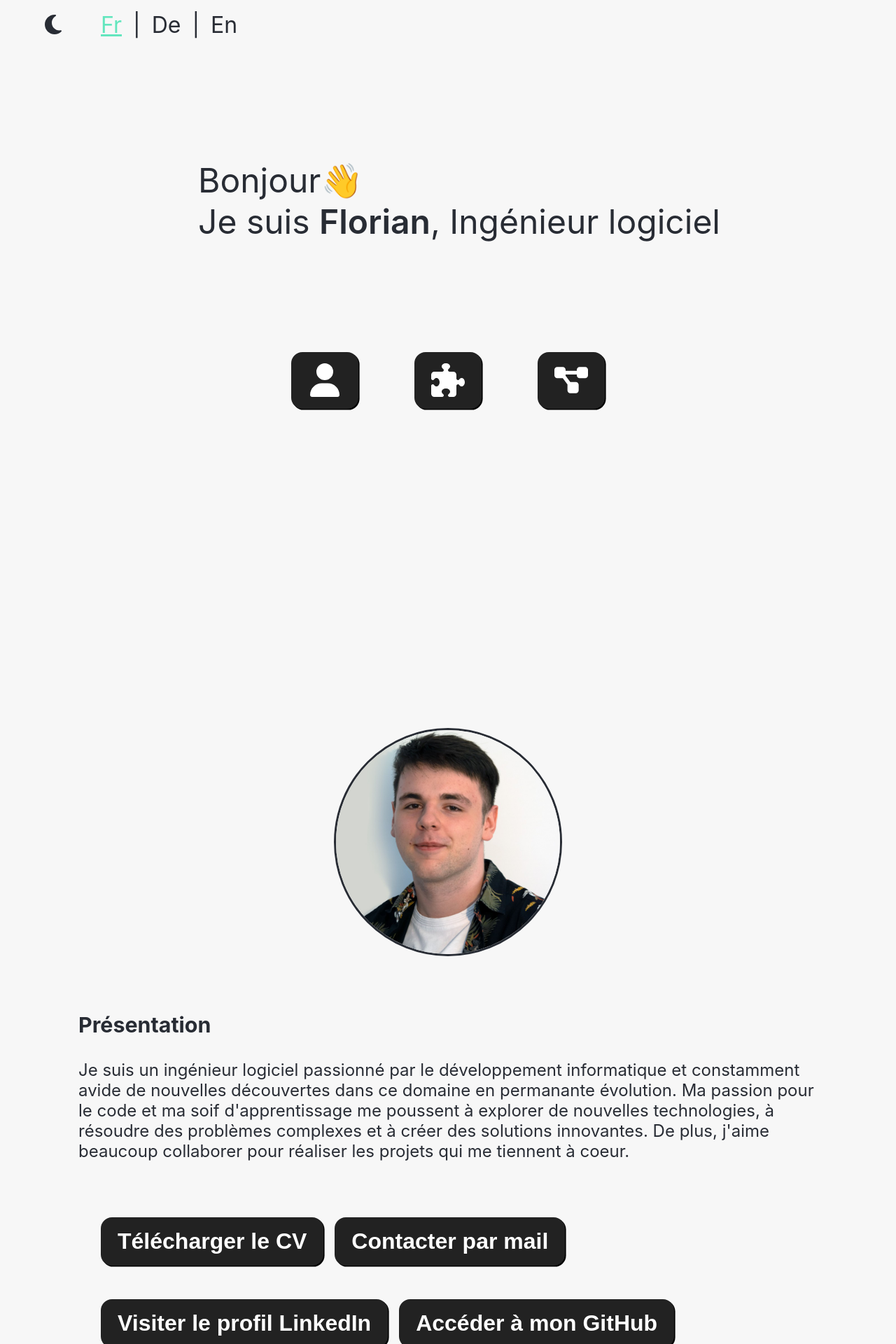
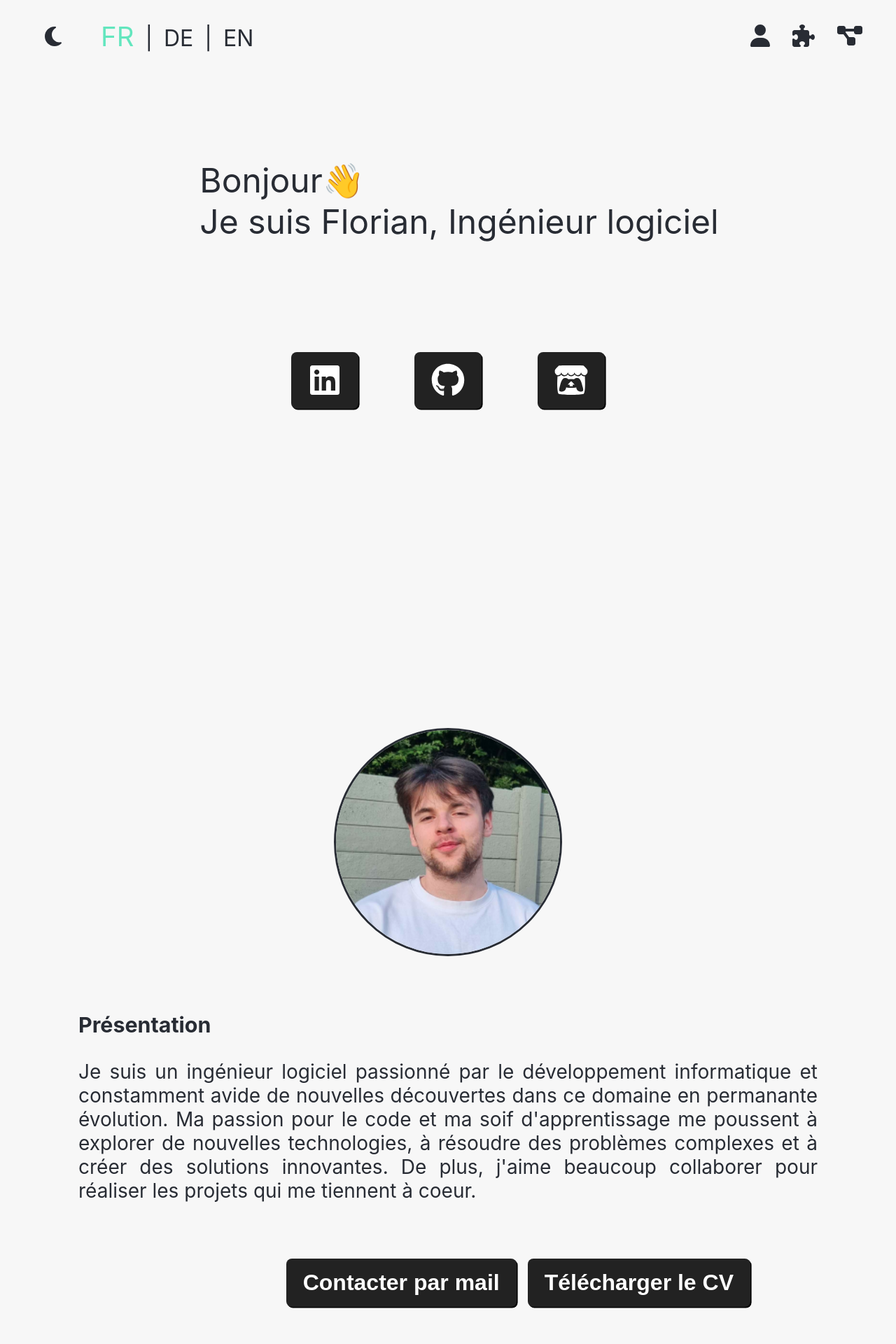
Before and after one commit to Lauiss/portfolio, a React (Create React App) app: page / in a window 1280 px wide. Shown: the top 1920 px of the page at 70% size. Built offline with nearby package versions, Linux system fonts and the light colour scheme; the HTML template or start-up script is replaced by a standard one.

Commit message:
added animations, menus and polishing

```diff
--- a/src/App.css
+++ b/src/App.css
@@ -113,17 +113,31 @@ p span:hover {
   }
 }
 
+.bouncy-animated:hover {
+  animation: bouncy 0.5s ease;
+}
+
 @keyframes handWave {
     0% {
+      transform: rotate(0deg);
+    }
+    10% {
       transform: rotate(-20deg);
     }
-
+    20% {
+      transform: rotate(20deg);
+    }
+    30% {
+      transform: rotate(-20deg);
+    }
+    40% {
+      transform: rotate(20deg);
+    }
     50% {
       transform: rotate(0deg);
     }
-
     100% {
-    transform: rotate(-20deg);
+      transform: rotate(0deg);
     }
 }
 
--- a/src/App.js
+++ b/src/App.js
@@ -1,4 +1,5 @@
-import { faDiagramProject, faMoon, faPuzzlePiece, faSun, faUser } from '@fortawesome/free-solid-svg-icons';
+import { faGithub, faItchIo, faLinkedin } from '@fortawesome/free-brands-svg-icons';
+import { faMoon, faSun } from '@fortawesome/free-solid-svg-icons';
 import i18n from 'i18next';
 import React, { useEffect, useState } from 'react';
 import { initReactI18next, useTranslation } from 'react-i18next';
@@ -61,12 +62,12 @@ function App() {
       <div className="welcome-page fade-in-element" id="welcome-page fade-in-element">
         <div className="welcome-text">
           <p>{translate('HELLO')}<span className="hand-icon">👋</span></p>
-          <p>{translate('I_AM')} <span>Florian</span>, {translate('SOFTWARE_ENGINEER')}</p>
+          <p>{translate('I_AM')} Florian, {translate('SOFTWARE_ENGINEER')}</p>
         </div>
         <div className="btns-containers">
-          <CustomButton href={"#presentation"} icon={faUser} animateBtn={true} className="btn-margin" tooltipText="test" />
-          <CustomButton href={"#skills"} icon={faPuzzlePiece} animateBtn={true} className="btn-margin" />
-          <CustomButton href={"#projects"} icon={faDiagramProject} animateBtn={true} className="btn-margin" />
+          <CustomButton href={"https://linkedin.com/in/florian-amann/"} icon={faLinkedin} animateBtn={true} className="bouncy-animated" />
+          <CustomButton href={"https://github.com/Lauiss"} icon={faGithub} animateBtn={true} className="bouncy-animated" />
+          <CustomButton href={"https://lauiss.itch.io/"} icon={faItchIo} animateBtn={true} className="bouncy-animated" />
         </div>
       </div>
       <div id="presentation" className="presentation-section fade-in-element">
--- a/src/components/button/custom_button.css
+++ b/src/components/button/custom_button.css
@@ -1,6 +1,6 @@
 .custom-btn {
   background-color: #222;
-  border-radius: 1rem;
+  border-radius: .5rem;
   border-style: none;
   box-sizing: border-box;
   color: #fff;
@@ -25,12 +25,6 @@
   transition: 0.5s ease-in-out;
 }
 
-.btn-animation:hover,
-.btn-animation:focus {
-  transform: translateY(-2rem);
-  transition: 0.5s ease-in-out;
-}
-
 .btn-container {
   display: flex;
   justify-content: center;
@@ -42,3 +36,18 @@
   padding: 0;
   margin: 0;
 }
+
+ @keyframes bouncy {
+    0%, 100% {
+      transform: scale(1) rotate(0deg);
+    }
+    25% {
+      transform: scale(1.2) rotate(-5deg);
+    }
+    50% {
+      transform: scale(1.2) rotate(5deg);
+    }
+    75% {
+      transform: scale(1.2) rotate(-5deg);
+    }
+ }
--- a/src/components/button/custom_button.js
+++ b/src/components/button/custom_button.js
@@ -2,10 +2,10 @@ import { FontAwesomeIcon } from '@fortawesome/react-fontawesome';
 import './custom_button.css';
 
 
-function CustomButton({ icon, href = "#", onClickFunction, animateBtn, tooltipText }) {
+function CustomButton({ icon, href = "#", onClickFunction, animateBtn }) {
   return (
     <div className="btn-container">
-      <a href={href} rel="noreferrer"><button onClick={onClickFunction} className={(animateBtn ? "btn-animation" : "") + " custom-btn "}><FontAwesomeIcon icon={icon} className="icon" /></button></a>
+      <a href={href} target="_blank" rel="noreferrer"><button onClick={onClickFunction} className={(animateBtn ? "bouncy-animated" : "") + " custom-btn "}><FontAwesomeIcon icon={icon} className="icon" /></button></a>
     </div>
   )
 }
--- a/src/items/header/custom_header.css
+++ b/src/items/header/custom_header.css
@@ -9,13 +9,14 @@
 
   .lang-span {
     cursor: pointer;
+    transition: 0.3s ease;
   }
 
   .active,
   .lang-span:hover {
-    text-decoration: underline;
     color: var(--accentuation_color);
     text-decoration-color: var(--accentuation_color);
+    font-size: 120%;
     transition: 0.3s ease;
   }
 
@@ -48,13 +49,35 @@
   }
 
   .toggle-icon {
-    margin: 0 1rem 0 0;
+    margin: .25rem 1rem 0 0;
+  }
+
+  .toggle-icon:hover {
+    animation: bouncy 0.5s ease;
   }
 
   a {
     text-decoration: none;
     color: inherit;
 
+  }
+
+  .navigation-icon {
+    transition: 0.3 ease;
+  }
+
+  .navigation-icon:hover {
+    color: var(--accentuation_color);
+    font-size: 120%;
+    transition: 0.3s ease;
+  }
+
+  .navigation-menu {
+    display: flex;
+    align-items: center;
+    gap: 2rem;
+    justify-content: space-between;
+    margin: 1rem 3rem 1rem 1rem;
   }
 
 
--- a/src/items/header/custom_header.js
+++ b/src/items/header/custom_header.js
@@ -1,3 +1,5 @@
+import { faDiagramProject, faPuzzlePiece, faUser } from '@fortawesome/free-solid-svg-icons';
+import { FontAwesomeIcon } from '@fortawesome/react-fontawesome';
 import i18n from 'i18next';
 import React from 'react';
 import Toggle from '../../components/toggle/toggle';
@@ -12,15 +14,20 @@ function CustomHeader({ condition, onToggle, lightIcon, darkIcon, tradFunc }) {
         <Toggle className="toggle-icon" condition={condition} onToggle={onToggle} lightIcon={lightIcon} darkIcon={darkIcon} />
         <label>
           <span className={`lang-span ${activeLanguage === 'fr' ? 'active' : ''}`} onClick={() => tradFunc('fr')}>
-            Fr
+            FR
           </span>|
           <span className={`lang-span ${activeLanguage === 'de' ? 'active' : ''}`} onClick={() => tradFunc('de')}>
-            De
+            DE
           </span>|
           <span className={`lang-span ${activeLanguage === 'en' ? 'active' : ''}`} onClick={() => tradFunc('en')}>
-            En
+            EN
           </span>
         </label>
+      </div>
+      <div className="navigation-menu">
+        <a href={"#presentation"}><span><FontAwesomeIcon icon={faUser} className="navigation-icon" /></span></a>
+        <a href={"#skills"}><span><FontAwesomeIcon icon={faPuzzlePiece} className="navigation-icon" /></span></a>
+        <a href={"#projects"}><span><FontAwesomeIcon icon={faDiagramProject} className="navigation-icon" /></span></a>
       </div>
     </div>
   )
--- a/src/items/presentation/presentation.css
+++ b/src/items/presentation/presentation.css
@@ -2,7 +2,7 @@
   display: grid;
   grid-template-columns: 1fr;
   gap: 1rem;
-  margin: 14rem 0 8rem 0;
+  margin: 18rem 0 8rem 0;
   align-items: center;
 }
 
@@ -14,7 +14,7 @@
 }
 
 .left-block {
-  margin: 1rem 0 0 5rem;
+  margin-left: 5rem;
 }
 
 img {
@@ -29,16 +29,23 @@ img {
   font-size: 1rem;
   font-weight: 600;
   margin: 1rem 0 1rem 0;
+  width: 100%;
+  transition: 0.4s ease;
+}
+
+.btn-action:hover {
+  transform: scale(1.10);
+  transition: 0.4s ease;
 }
 
 .presentation-page p {
-  font-size: 1.5rem;
+  font-size: 1.75rem;
   margin: 2rem 10rem 0 10rem;
-  text-align: auto;
+  text-align: justify;
 }
 
 .title {
-  margin: 0 0 0 10rem;
+  margin: 0 0 0 4rem;
 }
 
 .img-container {
@@ -47,8 +54,10 @@ img {
 
 .buttons-container {
   display: flex;
+  flex-direction: row-reverse;
   gap: 4rem;
-  margin: 4rem 2rem 0 4rem;
+  margin-top: 4rem;
+  margin-right: 8rem;
   flex-wrap: nowrap;
 }
 
--- a/src/items/presentation/presentation.js
+++ b/src/items/presentation/presentation.js
@@ -1,5 +1,5 @@
 import pdfcv from '../../assets/CV-AMANN-Florian.pdf';
-import pfp from '../../assets/pdp.jpg';
+import pfp from '../../assets/pdp.png';
 import './presentation.css';
 
 function Presentation({ translate }) {
@@ -17,12 +17,10 @@ function Presentation({ translate }) {
           <div className="txt-container">
             <p className="txt">{translate("PRESENTATION_TEXT")}</p>
           </div>
-                  <div className="buttons-container">
-          <a href={pdfcv} download><button className="btn-action custom-btn"> {translate('DOWNLOAD_CV')} </button></a>
-          <a href="mailto:amann.florian@protonmail.com"><button className="btn-action custom-btn"> {translate('CONTACT_MAIL')} </button></a>
-          <a href="https://linkedin.com/in/florian-amann/" target='_blank' rel="noreferrer"><button className="btn-action custom-btn"> {translate('LINKEDIN')} </button></a>
-          <a href="https://github.com/Lauiss" target='_blank' rel="noreferrer"><button className="btn-action custom-btn"> {translate('GITHUB')} </button></a>
-        </div>
+          <div className="buttons-container">
+            <a href={pdfcv} download><button className="btn-action custom-btn"> {translate('DOWNLOAD_CV')} </button></a>
+            <a href="mailto:amann.florian@protonmail.com"><button className="btn-action custom-btn"> {translate('CONTACT_MAIL')} </button></a>
+          </div>
         </div>
         </div>
 
--- a/src/items/skills/skills.css
+++ b/src/items/skills/skills.css
@@ -21,6 +21,12 @@
 
 .skill-badge {
   max-width: 25%;
+  transition: 0.4s ease;
+}
+
+.skill-badge:hover, .other-skill-badge:hover {
+  transform: scale(1.10);
+  transition: 0.4s ease;
 }
 
 .other-skill-badge {
```
Also changed, not shown: src/assets/pdp.jpg (deleted), src/assets/pdp.png (added), src/components/toggle/toggle.css (line endings or trailing spaces). Lines whose indentation alone changed are shown as unchanged.
